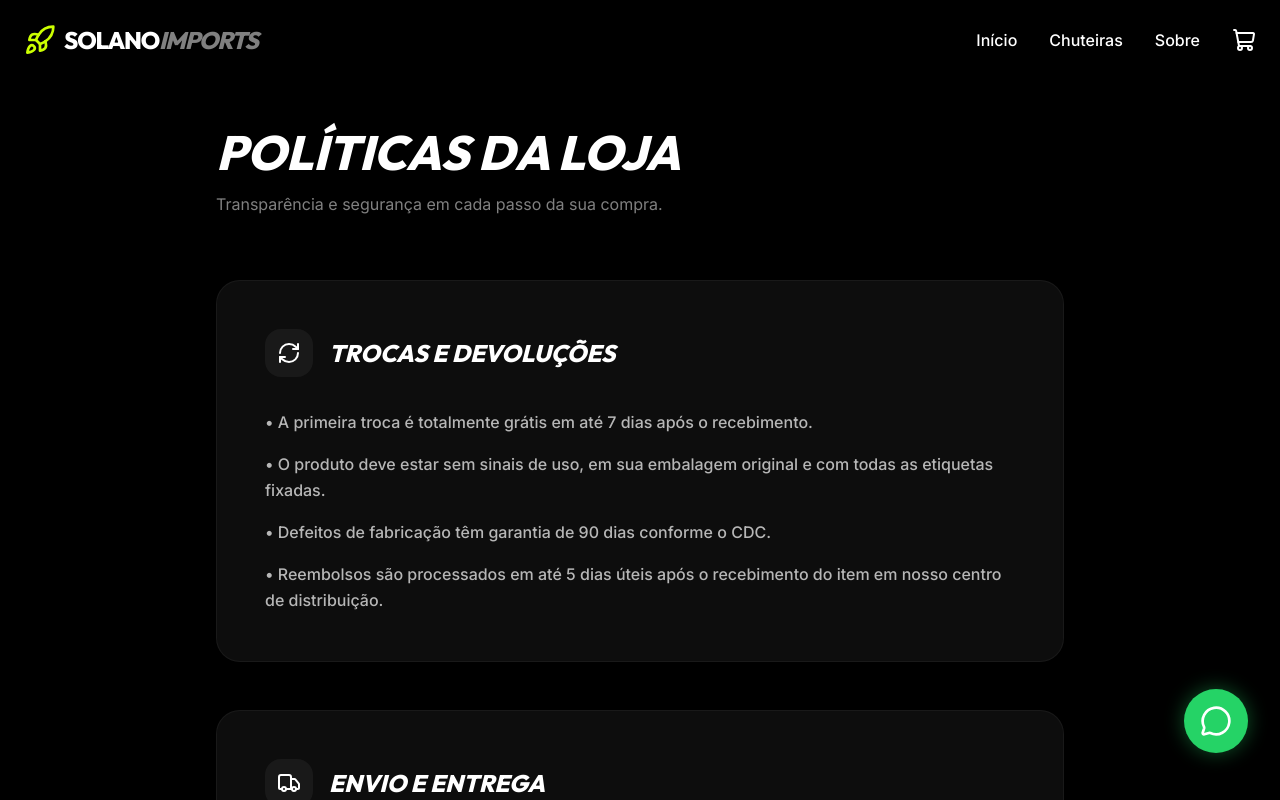
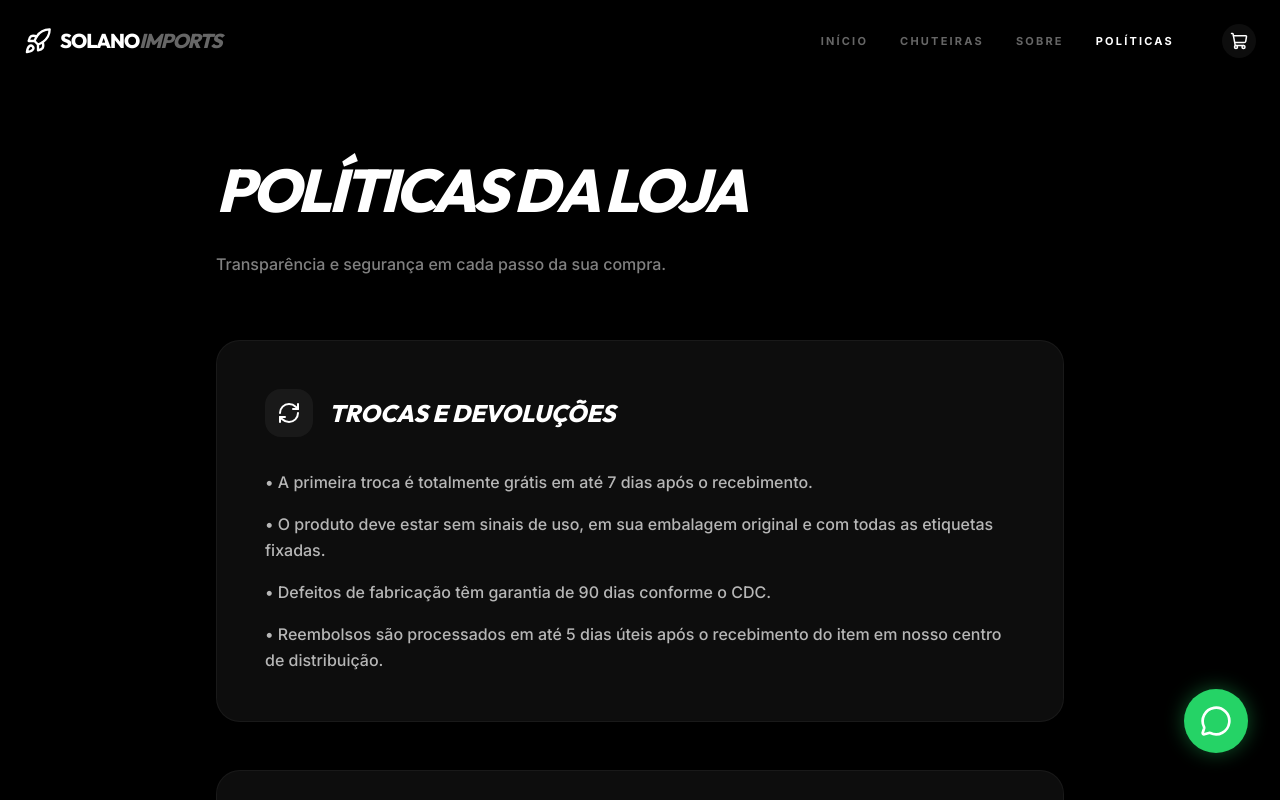
Before and after one commit to Gandra10/Solanoimports, a React (Vite) app: page /politicas in a window 1280 px wide. Shown: the top 800 px of the page. Built offline with nearby package versions, Linux system fonts and the light colour scheme.

Commit message:
Update: monochrome theme, mobile menu fixes, and content refinement

```diff
--- a/src/components/layout/Header.jsx
+++ b/src/components/layout/Header.jsx
@@ -1,69 +1,132 @@
 import React, { useState, useEffect } from 'react';
-import { Link } from 'react-router-dom';
-import { ShoppingCart, Menu, X, Rocket } from 'lucide-react';
+import { Link, useLocation } from 'react-router-dom';
+import { ShoppingCart, Menu, X, Rocket, MessageCircle } from 'lucide-react';
 import { useCart } from '../../context/CartContext';
+import { motion, AnimatePresence } from 'framer-motion';
 
 const Header = () => {
   const [isScrolled, setIsScrolled] = useState(false);
   const [isMobileMenuOpen, setIsMobileMenuOpen] = useState(false);
   const { cartCount } = useCart();
+  const location = useLocation();
 
   useEffect(() => {
-    const handleScroll = () => setIsScrolled(window.scrollY > 50);
+    const handleScroll = () => setIsScrolled(window.scrollY > 20);
     window.addEventListener('scroll', handleScroll);
     return () => window.removeEventListener('scroll', handleScroll);
   }, []);
 
+  // Close mobile menu on route change
+  useEffect(() => {
+    setIsMobileMenuOpen(false);
+  }, [location]);
+
+  const navLinks = [
+    { name: 'Início', path: '/' },
+    { name: 'Chuteiras', path: '/catalogo' },
+    { name: 'Sobre', path: '/sobre' },
+    { name: 'Políticas', path: '/politicas' },
+  ];
+
   return (
-    <header className={`fixed top-0 left-0 w-full z-50 transition-all duration-300 ${isScrolled ? 'glass py-4' : 'bg-transparent py-6'}`}>
+    <>
+      <header className={`fixed top-0 left-0 w-full z-[100] transition-all duration-300 ${isScrolled || isMobileMenuOpen ? 'bg-black py-4 border-b border-white/5' : 'bg-transparent py-6'}`}>
         <div className="container mx-auto px-6 flex justify-between items-center">
-        <Link to="/" className="flex items-center gap-2 group">
-          <Rocket className="text-secondary w-8 h-8 group-hover:rotate-12 transition-transform" />
-          <span className="text-2xl font-display font-extrabold tracking-tighter">
-            SOLANO<span className="text-white/50 italic">IMPORTS</span>
+          <Link to="/" className="flex items-center gap-2 group relative z-[110]">
+            <Rocket className="text-white w-7 h-7" />
+            <span className="text-xl font-display font-black tracking-tighter uppercase">
+              Solano<span className="opacity-40 italic">Imports</span>
             </span>
           </Link>
 
           {/* Desktop Nav */}
           <nav className="hidden md:flex items-center gap-8">
-          <Link to="/" className="hover:text-secondary transition-colors font-medium">Início</Link>
-          <Link to="/catalogo" className="hover:text-white transition-colors font-medium">Chuteiras</Link>
-          <Link to="/sobre" className="hover:text-white transition-colors font-medium">Sobre</Link>
-          <Link to="/cart" className="relative group">
-            <ShoppingCart className="group-hover:text-white transition-colors" />
+            {navLinks.map((link) => (
+              <Link
+                key={link.path}
+                to={link.path}
+                className={`text-[11px] uppercase tracking-[0.2em] font-black transition-all ${location.pathname === link.path ? 'text-white' : 'text-white/40 hover:text-white'}`}
+              >
+                {link.name}
+              </Link>
+            ))}
+            <Link to="/cart" className="relative ml-4 p-2 bg-white/5 rounded-full hover:bg-white/10 transition-colors">
+              <ShoppingCart size={18} />
               {cartCount > 0 && (
-              <span className="absolute -top-2 -right-2 bg-secondary text-primary text-[10px] font-bold w-5 h-5 flex items-center justify-center rounded-full animate-bounce">
+                <span className="absolute -top-1 -right-1 bg-white text-black text-[9px] font-black w-4 h-4 flex items-center justify-center rounded-full leading-none">
                   {cartCount}
                 </span>
               )}
             </Link>
           </nav>
 
-        {/* Mobile Menu Toggle */}
-        <div className="md:hidden flex items-center gap-4">
-          <Link to="/cart" className="relative">
-            <ShoppingCart className="w-6 h-6" />
+          {/* Mobile menu toggle */}
+          <div className="md:hidden flex items-center gap-3 relative z-[110]">
+            <Link to="/cart" className="relative p-2 bg-white/5 rounded-full">
+              <ShoppingCart size={20} />
               {cartCount > 0 && (
-              <span className="absolute -top-2 -right-2 bg-secondary text-primary text-[10px] font-bold w-4 h-4 flex items-center justify-center rounded-full">
+                <span className="absolute -top-1 -right-1 bg-white text-black text-[9px] font-black w-4 h-4 flex items-center justify-center rounded-full">
                   {cartCount}
                 </span>
               )}
             </Link>
-          <button onClick={() => setIsMobileMenuOpen(!isMobileMenuOpen)}>
-            {isMobileMenuOpen ? <X /> : <Menu />}
+            <button
+              onClick={() => setIsMobileMenuOpen(!isMobileMenuOpen)}
+              className="p-2 text-white"
+            >
+              {isMobileMenuOpen ? <X size={24} /> : <Menu size={24} />}
             </button>
           </div>
         </div>
+      </header>
 
-      {/* Mobile Menu */}
+      {/* Mobile Menu Overlay */}
+      <AnimatePresence>
         {isMobileMenuOpen && (
-        <div className="md:hidden glass absolute top-full left-0 w-full p-6 flex flex-col gap-6 animate-in slide-in-from-top duration-300">
-          <Link to="/" onClick={() => setIsMobileMenuOpen(false)} className="text-lg font-bold">Início</Link>
-          <Link to="/catalogo" onClick={() => setIsMobileMenuOpen(false)} className="text-lg font-bold">Chuteiras</Link>
-          <button className="btn-primary w-full mt-4">WhatsApp</button>
-        </div>
+          <motion.div
+            initial={{ opacity: 0 }}
+            animate={{ opacity: 1 }}
+            exit={{ opacity: 0 }}
+            className="fixed inset-0 bg-black z-[90] md:hidden flex flex-col justify-center px-10"
+          >
+            <nav className="flex flex-col gap-6">
+              {navLinks.map((link, i) => (
+                <motion.div
+                  key={link.path}
+                  initial={{ opacity: 0, x: -20 }}
+                  animate={{ opacity: 1, x: 0 }}
+                  transition={{ delay: i * 0.1 }}
+                >
+                  <Link
+                    to={link.path}
+                    className="text-4xl font-display font-black uppercase italic tracking-tight hover:opacity-50"
+                  >
+                    {link.name}
+                  </Link>
+                </motion.div>
+              ))}
+            </nav>
+
+            <motion.div
+              initial={{ opacity: 0, y: 20 }}
+              animate={{ opacity: 1, y: 0 }}
+              transition={{ delay: 0.5 }}
+              className="mt-16 pt-10 border-t border-white/5 flex flex-col gap-6"
+            >
+              <a
+                href="https://wa.me/5565996992910"
+                target="_blank"
+                rel="noreferrer"
+                className="w-full py-4 bg-white text-black font-display font-black text-center rounded-full flex items-center justify-center gap-3"
+              >
+                <MessageCircle size={20} /> WHATSAPP
+              </a>
+              <p className="text-[10px] text-white/30 uppercase tracking-[0.3em] text-center font-bold">Solano Imports © 2026</p>
+            </motion.div>
+          </motion.div>
         )}
-    </header>
+      </AnimatePresence>
+    </>
   );
 };
 
--- a/src/index.css
+++ b/src/index.css
@@ -6,33 +6,35 @@
 
 @layer base {
   body {
-    @apply bg-primary text-light font-sans selection:bg-secondary selection:text-primary;
+    @apply bg-black text-white font-sans overflow-x-hidden;
   }
 }
 
 @layer components {
   .btn-primary {
-    @apply px-8 py-3 bg-secondary text-primary font-bold rounded-full transition-all duration-300 hover:scale-105 active:scale-95 shadow-[0_0_20px_rgba(204,255,0,0.4)] hover:shadow-[0_0_30px_rgba(204,255,0,0.6)];
+    @apply px-8 py-4 bg-white text-black font-display font-black rounded-full transition-all duration-300 hover:scale-105 active:scale-95 uppercase tracking-widest text-sm flex items-center justify-center gap-2;
   }
 
   .glass {
-    @apply bg-white bg-opacity-5 backdrop-blur-lg border border-white border-opacity-10;
+    @apply bg-white/5 backdrop-blur-xl border border-white/10;
   }
 
   .neon-text {
-    @apply text-secondary drop-shadow-[0_0_8px_rgba(204,255,0,0.6)];
+    @apply text-[#CCFF00] drop-shadow-[0_0_8px_rgba(204,255,0,0.4)];
   }
 
-  .neon-border {
-    @apply border-secondary shadow-[0_0_10px_rgba(204,255,0,0.4)];
+  .section-title {
+    @apply text-4xl md:text-6xl font-display font-black uppercase italic tracking-tighter mb-8 text-white;
   }
 }
 
-.gradient-bg {
-  background: radial-gradient(circle at top right, rgba(204, 255, 0, 0.1), transparent),
-              radial-gradient(circle at bottom left, rgba(0, 240, 255, 0.05), transparent);
+/* Custom Scrollbar */
+::-webkit-scrollbar {
+  width: 8px;
 }
-
-.product-card-hover {
-  @apply transition-transform duration-500 hover:-translate-y-2;
+::-webkit-scrollbar-track {
+  @apply bg-black;
 }
+::-webkit-scrollbar-thumb {
+  @apply bg-white/10 rounded-full hover:bg-white/20 transition-colors;
+}
--- a/src/pages/Cart.jsx
+++ b/src/pages/Cart.jsx
@@ -22,9 +22,9 @@ const Cart = () => {
   }
 
   return (
-    <div className="pt-32 pb-24">
+    <div className="pt-40 pb-24">
       <div className="container mx-auto px-6">
-        <h1 className="text-4xl font-display font-black uppercase mb-12 italic">Meu Carrinho</h1>
+        <h1 className="section-title tracking-tight">Meu Carrinho</h1>
 
         <div className="grid lg:grid-cols-3 gap-12">
           {/* List */}
--- a/src/pages/Catalog.jsx
+++ b/src/pages/Catalog.jsx
@@ -20,10 +20,10 @@ const Catalog = () => {
   }, [searchTerm, filterType, sortBy]);
 
   return (
-    <div className="pt-32 pb-24">
+    <div className="pt-40 pb-24">
       <div className="container mx-auto px-6">
         <div className="mb-12">
-          <h1 className="text-5xl font-display font-black uppercase mb-4 tracking-tighter">Nosso Catálogo</h1>
+          <h1 className="section-title">Nosso Catálogo</h1>
           <p className="text-light/50">Explore nossa seleção exclusiva de chuteiras profissionais.</p>
         </div>
 
--- a/src/pages/Home.jsx
+++ b/src/pages/Home.jsx
@@ -44,7 +44,6 @@ const Home = () => {
           {/* Social Proof / Stats */}
           <div className="hidden lg:flex flex-col gap-6 items-end">
             {[
-              { label: "Clientes Satisfeitos", value: "5k+" },
               { label: "Modelos Exclusivos", value: "150+" },
               { label: "Envio Nacional", value: "100%" }
             ].map((stat, i) => (
--- a/src/pages/Policies.jsx
+++ b/src/pages/Policies.jsx
@@ -4,15 +4,15 @@ import { Shield, Truck, RefreshCw, Lock } from 'lucide-react';
 
 const Policies = () => {
   return (
-    <div className="pt-32 pb-24">
+    <div className="pt-40 pb-24">
       <div className="container mx-auto px-6 max-w-4xl">
         <motion.div
           initial={{ opacity: 0, y: 20 }}
           animate={{ opacity: 1, y: 0 }}
           className="mb-16"
         >
-          <h1 className="text-4xl md:text-5xl font-display font-black uppercase mb-4 italic">Políticas da Loja</h1>
-          <p className="text-white/50">Transparência e segurança em cada passo da sua compra.</p>
+          <h1 className="section-title">Políticas da Loja</h1>
+          <p className="text-white/50 font-medium">Transparência e segurança em cada passo da sua compra.</p>
         </motion.div>
 
         <div className="space-y-12">
--- a/tailwind.config.js
+++ b/tailwind.config.js
@@ -8,8 +8,8 @@ export default {
     extend: {
       colors: {
         primary: "#000000",
-        secondary: "#CCFF00", // Neon Green
-        accent: "#00F0FF",    // Neon Blue (optional second accent)
+        secondary: "#FFFFFF",
+        accent: "#F5F5F7",
         dark: "#121212",
         light: "#FFFFFF",
       },
```
Also changed, not shown: src/pages/About.jsx (+3 -4 lines). Lines whose indentation alone changed are shown as unchanged.
